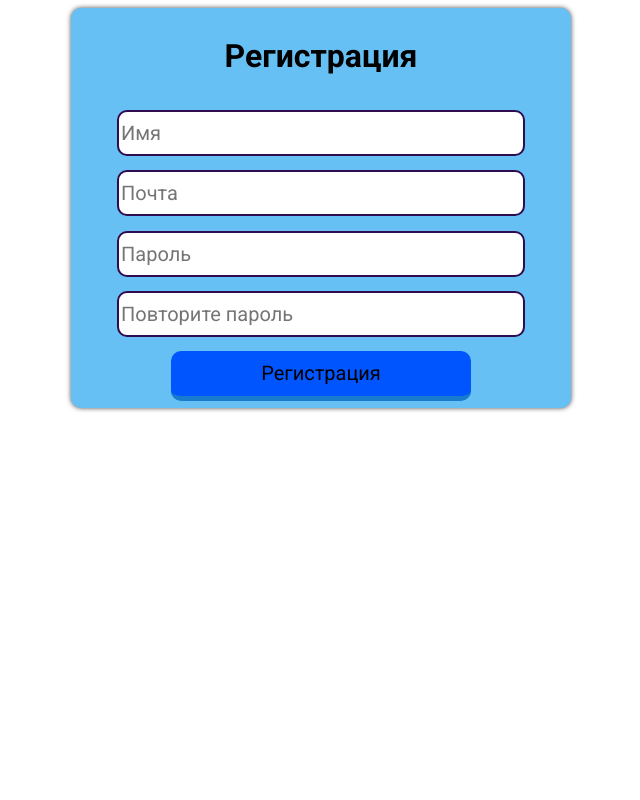
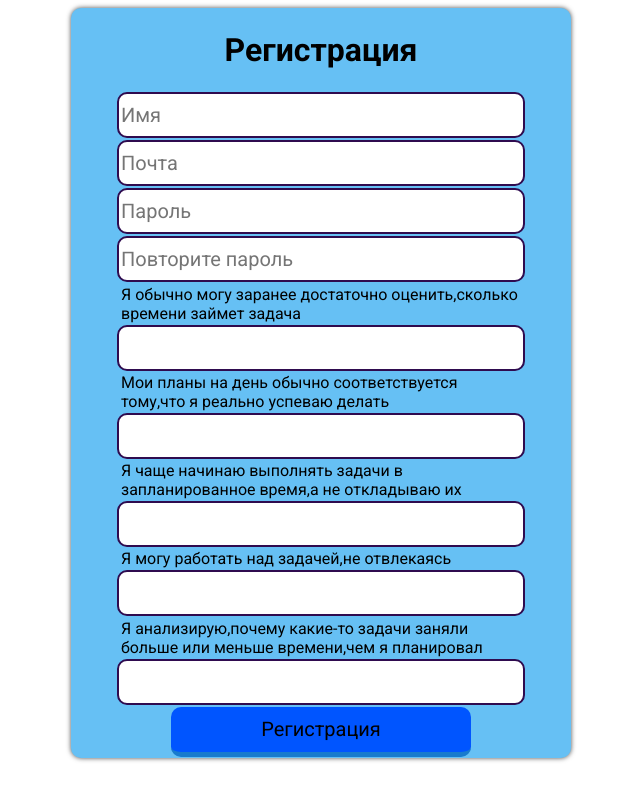
Before and after one commit to Naka4442/wonderful-planner, a Flask app: page /signup in a window 1280 px wide. Shown: the whole page, without its empty margins (319-959 px from the left). Run offline with Flask 3, Linux system fonts and the light colour scheme.

Commit message:
Сделал опрос на странице регистрации

```diff
--- a/static/css/signup.css
+++ b/static/css/signup.css
@@ -11,7 +11,7 @@ main{
 
 form{
     width: 500px;
-    height: 400px;
+    height: 750px;
     background-color: #66c0f4;
     border-radius: 10px;
     box-shadow: 0 0 5px rgba(0, 0, 0, 0.7);
@@ -48,3 +48,7 @@ button:active{
     border-bottom: none;
     transition: 0.5s;
 }
+
+label{
+    width: 400px;
+}
--- a/templates/signup.html
+++ b/templates/signup.html
@@ -14,9 +14,21 @@
             <input type="text" name="email" id="" placeholder="Почта">
             <input type="password" name="password" placeholder="Пароль">
             <input type="password" name="password2" placeholder="Повторите пароль">
+            <label for="">Я обычно могу заранее достаточно оценить,сколько времени займет задача</label>
+            <input type="number" name="question" id="" min="1" max="5" >
+            <label for="">Мои планы на день обычно соответствуется тому,что я реально успеваю делать</label>
+            <input type="number" name="question" id="" min="1" max="5" >
+            <label for="">Я чаще начинаю выполнять задачи в запланированное время,а не откладываю их</label>
+            <input type="number" name="question" id="" min="1" max="5" >
+            <label for="">Я могу работать над задачей,не отвлекаясь</label>
+            <input type="number" name="question" id="" min="1" max="5" >
+            <label for="">Я анализирую,почему какие-то задачи заняли больше или меньше времени,чем я планировал</label>
+            <input type="number" name="question" id="" min="1" max="5">
             <button type="submit">Регистрация</button>
         </form>
         {% if error %} <p> {{ error }} </p> {% endif %}
+
+
     </main>
 </body>
 </html>
```
